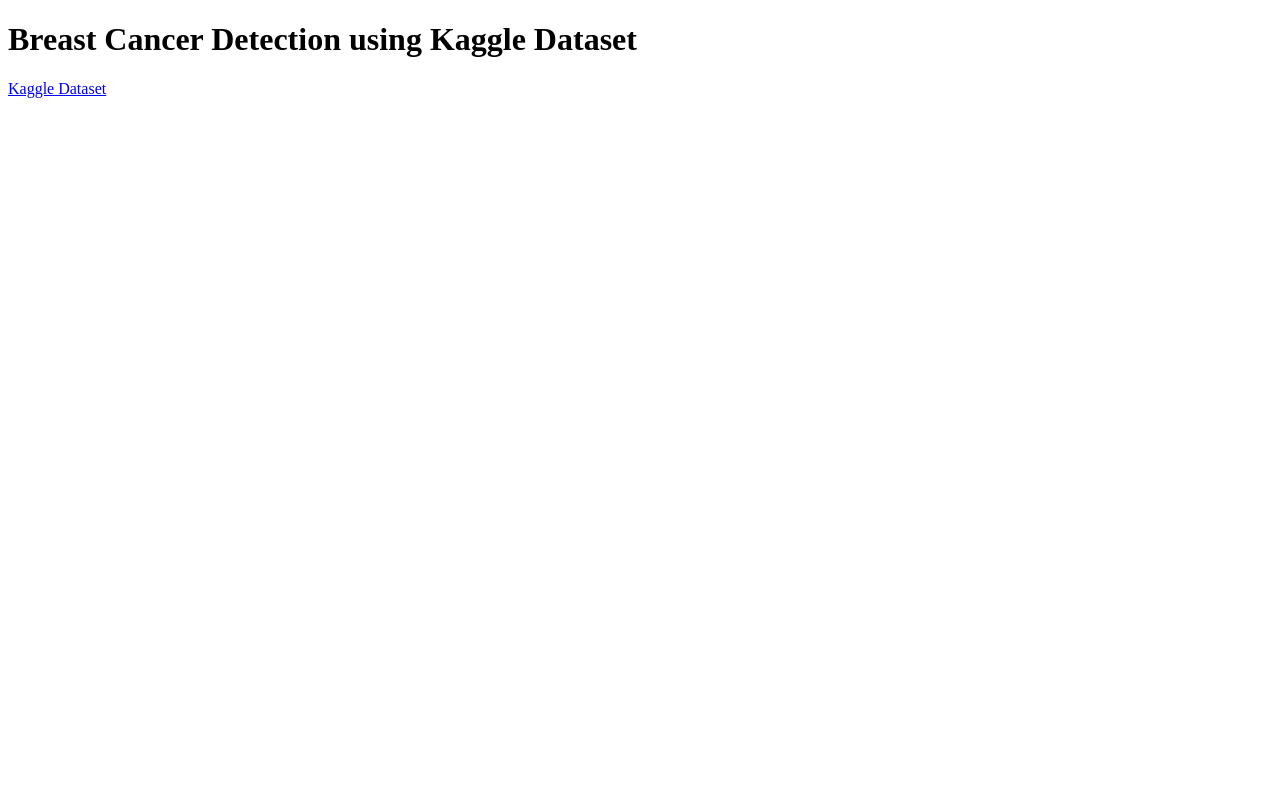
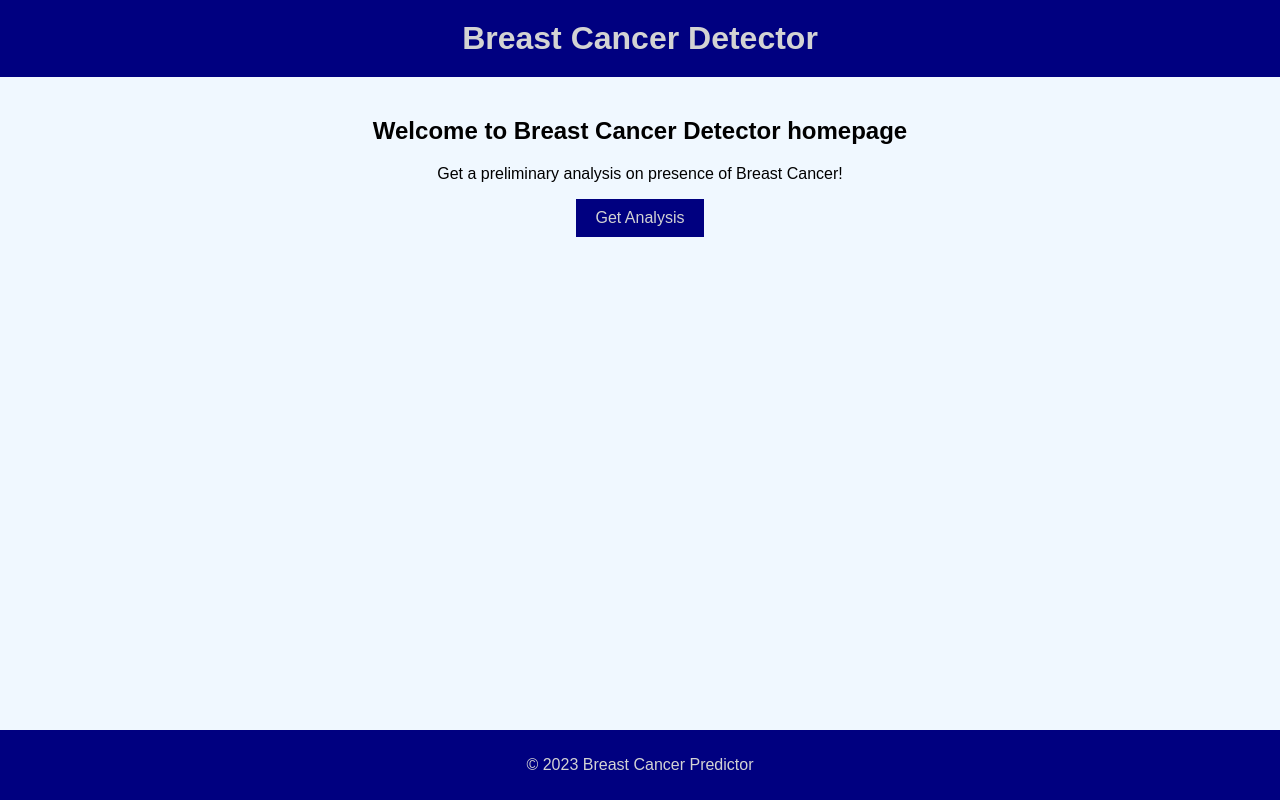
Before and after one commit to mraabhijit/Breast_Cancer_Detection, a Flask app: page / in a window 1280 px wide. Run offline with Flask 3, Linux system fonts and the light colour scheme.

Commit message:
Improved Index page

```diff
--- a/templates/index.html
+++ b/templates/index.html
@@ -1,13 +1,72 @@
 <!DOCTYPE html>
 <html lang="en">
 <head>
-    <meta charset="UTF-8">
-    <title>Breast Cancer Detection</title>
+  <meta charset="UTF-8">
+  <meta name="viewport" content="width=device-width, initial-scale=1.0">
+  <title>Breast Cancer Detector</title>
+  <style>
+    body {
+      display: flex;
+      flex-direction: column;
+      align-items: center;
+      justify-content: center;
+      min-height: 100vh;
+      background-color: #f0f8ff;
+      margin: 0;
+      padding: 0;
+      font-family: Arial, sans-serif;
+      text-align: center;
+    }
+
+    header {
+      background-color: navy;
+      color: lightgrey;
+      padding: 20px;
+      width: 100%;
+    }
+
+    h1 {
+      margin: 0;
+    }
+
+    main {
+      padding: 20px;
+    }
+
+    button {
+      padding: 10px 20px;
+      font-size: 16px;
+      background-color: navy;
+      color: lightgrey;
+      border: none;
+      cursor: pointer;
+    }
+
+    footer {
+      background-color: navy;
+      color: lightgrey;
+      padding: 10px;
+      width: 100%;
+      margin-top: auto;
+    }
+  </style>
+  <script>
+    function redirectToDetailsPage() {
+      window.location.href = "predict";
+    }
+  </script>
 </head>
 <body>
-    <h1>
-        Breast Cancer Detection using Kaggle Dataset
-    </h1>
-    <a classs="" href="https://www.kaggle.com/datasets/yasserh/breast-cancer-dataset?select=breast-cancer.csv">Kaggle Dataset</a>
+  <header>
+    <h1>Breast Cancer Detector</h1>
+  </header>
+  <main>
+    <h2>Welcome to Breast Cancer Detector homepage</h2>
+    <p>Get a preliminary analysis on presence of Breast Cancer!</p>
+    <button onclick="redirectToDetailsPage()">Get Analysis</button>
+  </main>
+  <footer>
+    <p>&copy; 2023 Breast Cancer Predictor</p>
+  </footer>
 </body>
 </html>
```
